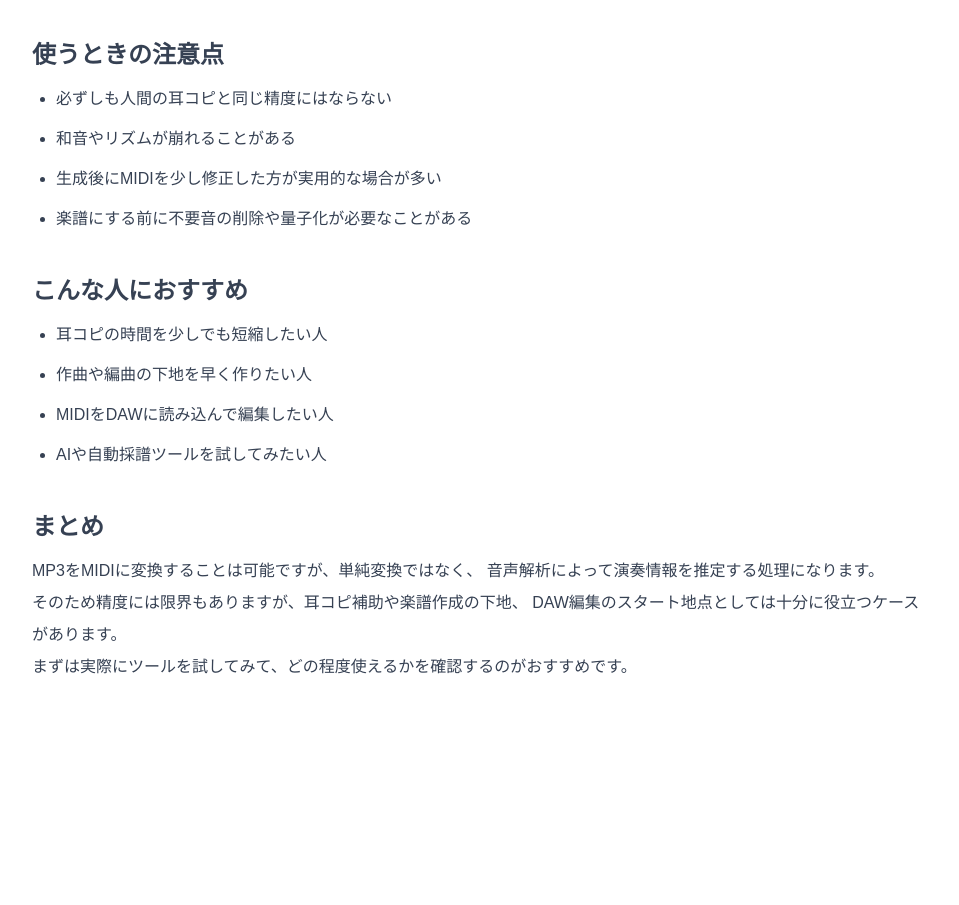
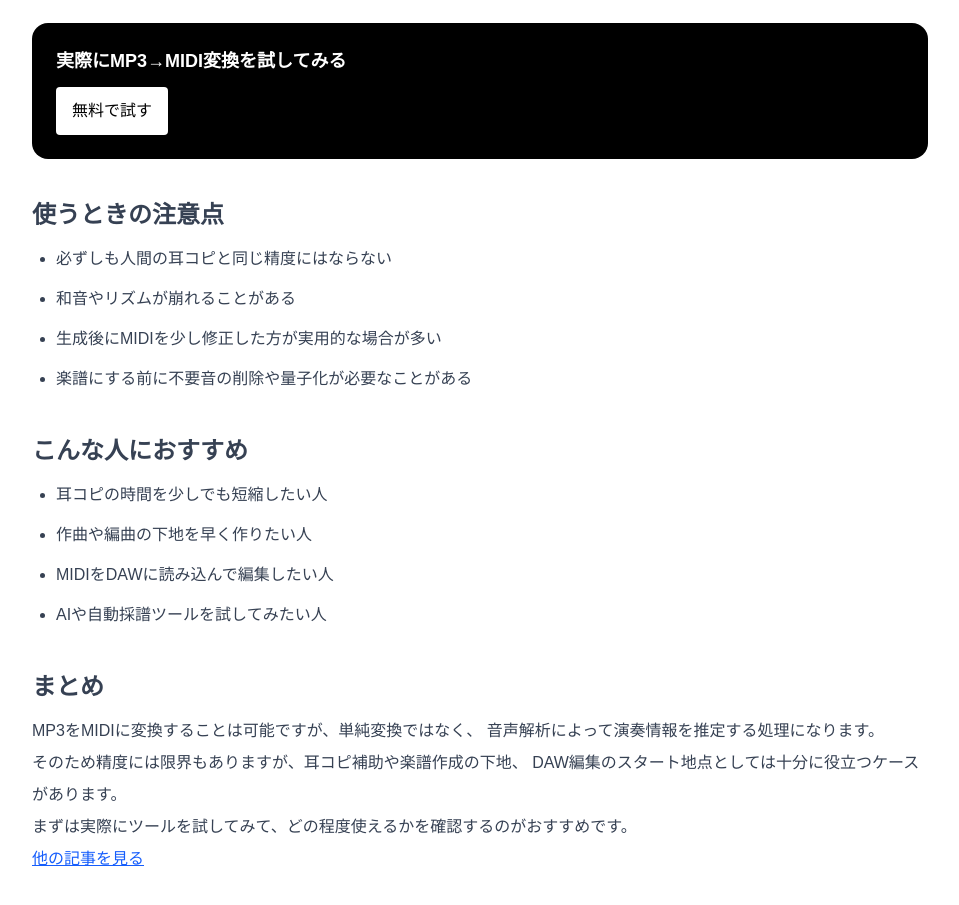
Before and after one commit to karz-engawa/auto-transcribe-site, a Next.js app: page /articles/mp3-to-midi in a window 1280 px wide. Shown: the part 1539-2444 px from the top of the page, without its empty margins (160-1119 px from the left). Before the commit the page ends 2286 px from the top, so only its background shows below. Built offline with nearby package versions, Linux system fonts and the light colour scheme.

Commit message:
add first article

```diff
--- a/app/articles/mp3-to-midi/page.tsx
+++ b/app/articles/mp3-to-midi/page.tsx
@@ -89,6 +89,14 @@ export default function Mp3ToMidiPage() {
                 ツールページへ
               </a>
             </div>
+            <div className="mt-6 rounded-2xl bg-black p-6 text-white">
+              <p className="mb-3 text-lg font-bold">
+                実際にMP3→MIDI変換を試してみる
+              </p>
+              <a href="/tool" className="inline-block bg-white text-black px-4 py-2 rounded">
+                無料で試す
+              </a>
+            </div>
           </section>
 
           <section>
@@ -124,6 +132,9 @@ export default function Mp3ToMidiPage() {
             <p>
               まずは実際にツールを試してみて、どの程度使えるかを確認するのがおすすめです。
             </p>
+            <a href="/articles" className="text-blue-600 underline">
+              他の記事を見る
+            </a>
           </section>
         </div>
       </article>
```
